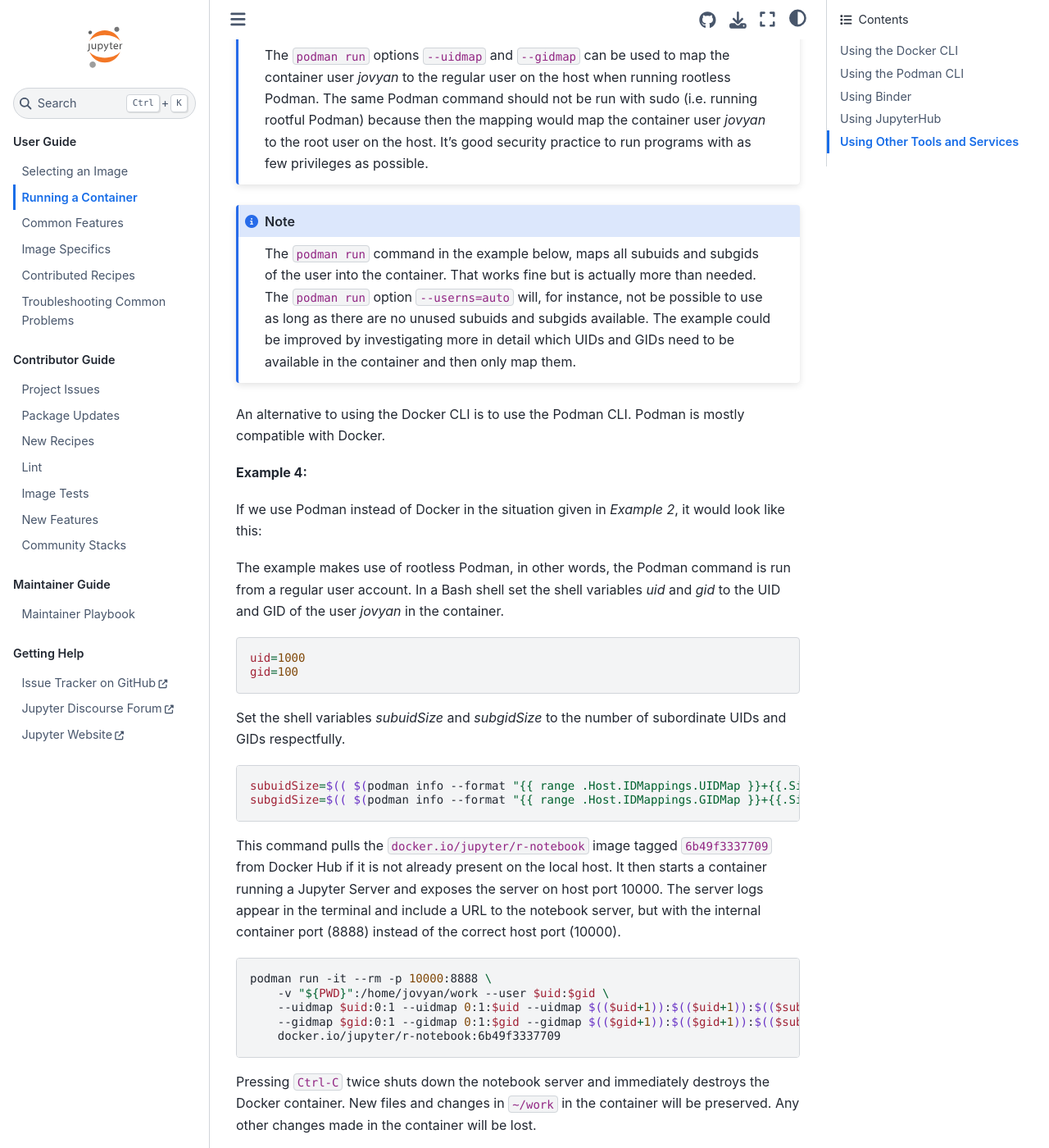
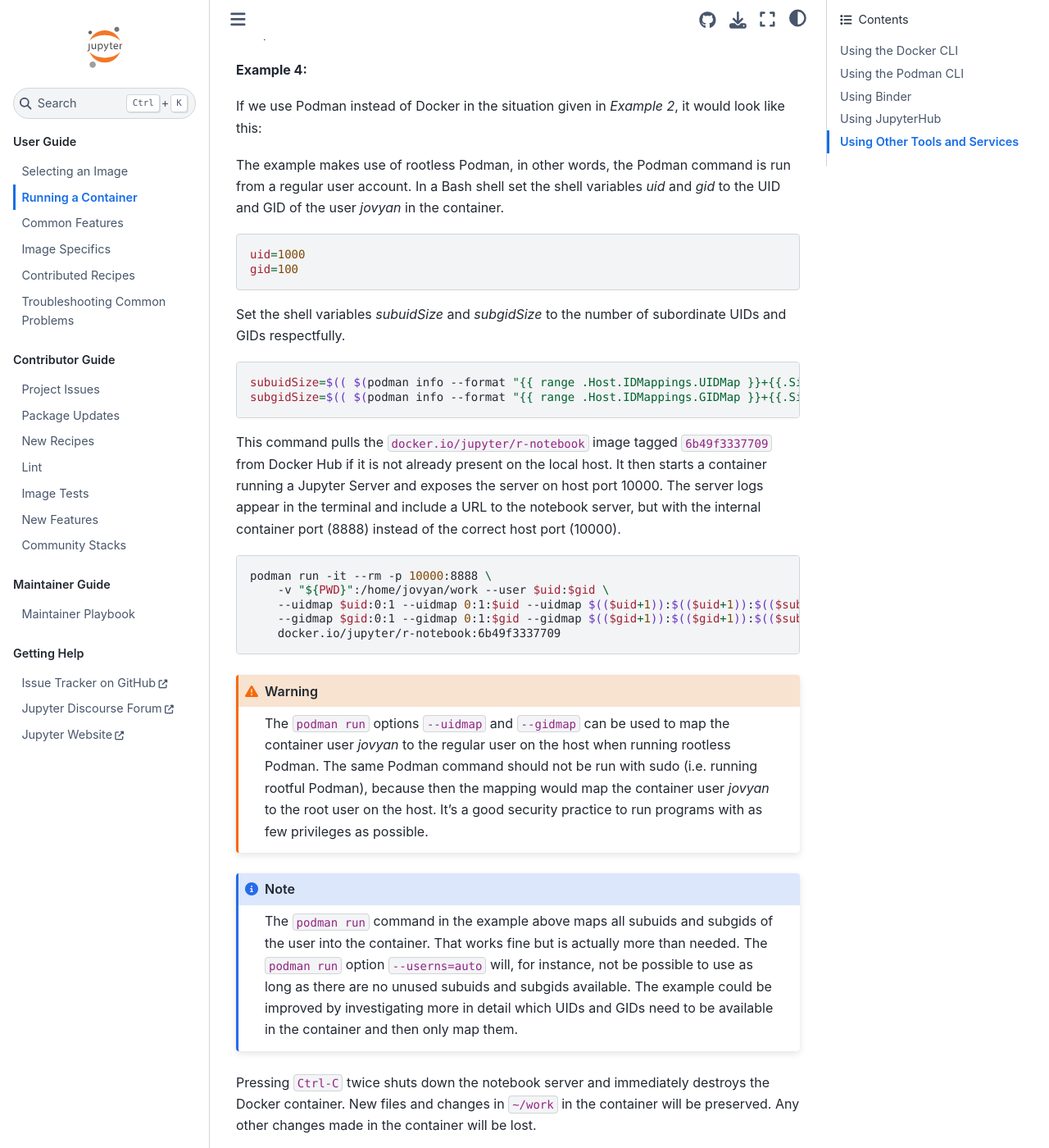
Before and after one commit to jupyter/docker-stacks, a Sphinx documentation site: the page built from docs/using/running.md, in a window 1280 px wide and 1400 px high, scrolled down 2636 px. Shown: the whole window at 82% size. Built offline with Sphinx 7.4.7 and the Sphinx Book theme 1.1.4, drawn with Linux system fonts in a browser that asks for light colours; some of the changed lines change nothing that is shown.

Commit message:
Move notes below the command

````diff
--- a/docs/using/running.md
+++ b/docs/using/running.md
@@ -109,20 +109,6 @@ docker rm notebook
 
 ## Using the Podman CLI
 
-```{note}
-The `podman run` options `--uidmap` and `--gidmap` can be used to map the container user _jovyan_ to the regular user on the host when running rootless Podman.
-The same Podman command should not be run with sudo (i.e. running rootful Podman)
-because then the mapping would map the container user _jovyan_ to the root user on the host.
-It's good security practice to run programs with as few privileges as possible.
-```
-
-```{note}
-The `podman run` command in the example below, maps all subuids and subgids of the user into the container.
-That works fine but is actually more than needed.
-The `podman run` option `--userns=auto` will, for instance, not be possible to use as long as there are no unused subuids and subgids available.
-The example could be improved by investigating more in detail which UIDs and GIDs need to be available in the container and then only map them.
-```
-
 An alternative to using the Docker CLI is to use the Podman CLI. Podman is mostly compatible with Docker.
 
 **Example 4:**
@@ -156,6 +142,20 @@ podman run -it --rm -p 10000:8888 \
     docker.io/jupyter/r-notebook:6b49f3337709
 ```
 
+```{warning}
+The `podman run` options `--uidmap` and `--gidmap` can be used to map the container user _jovyan_ to the regular user on the host when running rootless Podman.
+The same Podman command should not be run with sudo (i.e. running rootful Podman),
+because then the mapping would map the container user _jovyan_ to the root user on the host.
+It's a good security practice to run programs with as few privileges as possible.
+```
+
+```{note}
+The `podman run` command in the example above maps all subuids and subgids of the user into the container.
+That works fine but is actually more than needed.
+The `podman run` option `--userns=auto` will, for instance, not be possible to use as long as there are no unused subuids and subgids available.
+The example could be improved by investigating more in detail which UIDs and GIDs need to be available in the container and then only map them.
+```
+
 Pressing `Ctrl-C` twice shuts down the notebook server and immediately destroys the Docker container.
 New files and changes in `~/work` in the container will be preserved.
 Any other changes made in the container will be lost.
````
